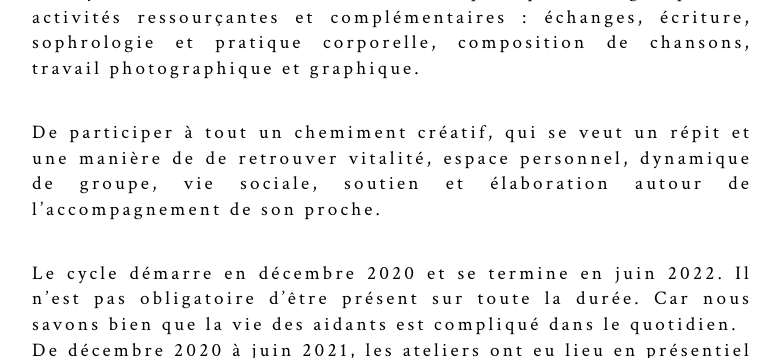
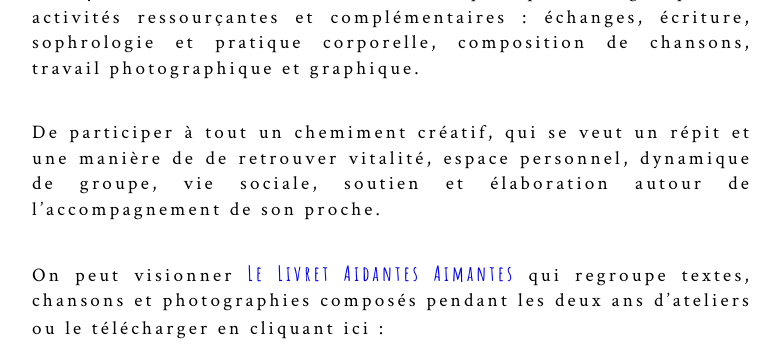
Before and after one commit to leshnik/revertouthaut, a Jekyll site: the page built from aidants-aimants.md, in a window 1280 px wide and 900 px high, scrolled down 569 px, cut to the strip 0-358 px from the top of the window. Shown: the whole strip, without its empty margins (248-1028 px from the left). Built offline with Jekyll 4.4.1, drawn with Linux system fonts in a browser that asks for light colours.

Commit message:
aidants-aimants add link to livret

```diff
--- a/aidants-aimants.md
+++ b/aidants-aimants.md
@@ -11,6 +11,11 @@ tags: [aidants, journée nationale des aidants]
 
 <p class="intro-text">De participer à tout un chemiment créatif, qui se veut un répit et une manière de de retrouver vitalité, espace personnel, dynamique de groupe, vie sociale, soutien et élaboration autour de l’accompagnement de son proche.
 </p>
+
+<p class="intro-text">On peut visionner <a href="aidantes-aimantes-le-livret">Le Livret Aidantes Aimantes</a> qui regroupe textes, chansons et photographies composés pendant les deux ans d’ateliers ou le télécharger en cliquant ici&nbsp;: <a href="Aidantes Aimantes_compressed.pdf" download="Aidantes Aimantes_Le livret"><div class="center-block"><img src="https://res.cloudinary.com/dnxcesebo/image/upload/v1672376092/le_livret_aidantes_aimantes_p1_rehewk.png"></div></a>
+</p>
+
+
 <p class="intro-text">Le cycle démarre en décembre 2020 et se termine en juin 2022. Il n’est pas obligatoire d’être présent sur toute la durée. Car nous savons bien que la vie des aidants est compliqué dans le quotidien.<br>
 De décembre 2020 à juin 2021, les ateliers ont eu lieu en présentiel à Cluny à la Galerie les Mains Libres et en visio.</p>
 <p class="intro-text">A partir d’octobre 2021, les ateliers reprennent à Mâcon à la Salle Saint Antoine.</p>
```
